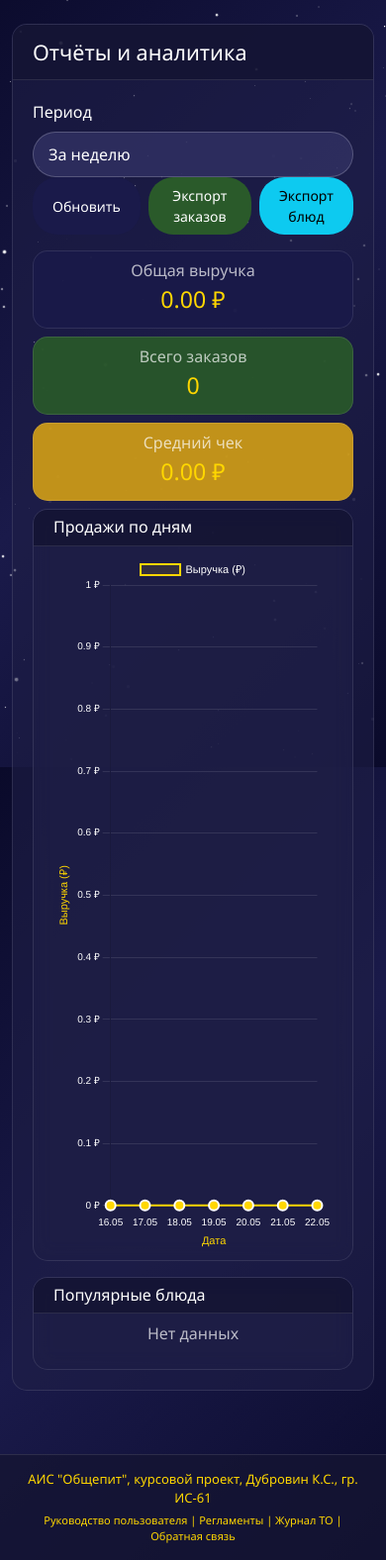
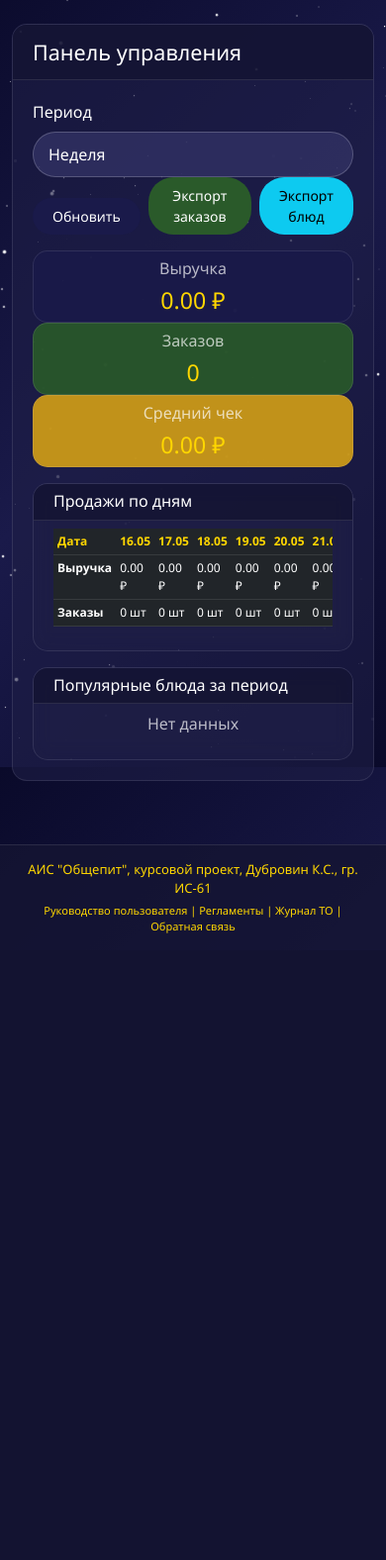
Before and after one commit to kotp2001/obshepit-ais, a Django app: page /reports/ in a window 390 px wide. Shown: the part 69-1645 px from the top of the page at 99% size. After the commit the page ends 1012 px from the top, so only its background shows below. Run offline with Django 4.2, Linux system fonts and the light colour scheme; data that the repository does not hold is empty.

Commit message:
Update reports.html

```diff
--- a/templates/reports.html
+++ b/templates/reports.html
@@ -4,64 +4,90 @@
 <div class="fade-in">
     <div class="card">
         <div class="card-header">
-            <h4 class="mb-0">Отчёты и аналитика</h4>
+            <h4 class="mb-0">Панель управления</h4>
         </div>
         <div class="card-body">
+            <!-- Фильтр периода -->
             <div class="row mb-3">
-                <div class="col-md-4">
+                <div class="col-md-3">
                     <label class="form-label">Период</label>
                     <select id="period-select" class="form-control">
-                        <option value="day">За сегодня</option>
-                        <option value="week" selected>За неделю</option>
-                        <option value="month">За месяц</option>
+                        <option value="day">Сегодня</option>
+                        <option value="week" selected>Неделя</option>
+                        <option value="month">Месяц</option>
                     </select>
                 </div>
-                <div class="col-md-8 d-flex gap-2">
+                <div class="col-md-9 d-flex gap-2 align-items-end">
                     <button class="btn btn-primary btn-sm" onclick="loadReports()">Обновить</button>
                     <button class="btn btn-success btn-sm" onclick="window.location.href='/export/orders/'">Экспорт заказов</button>
                     <button class="btn btn-info btn-sm" onclick="window.location.href='/export/popular/'">Экспорт блюд</button>
                 </div>
             </div>
 
-            <div class="row">
-                <div class="col-md-4 mb-2">
-                    <div class="card text-center" style="background: rgba(26,26,74,0.9); padding: 10px;">
-                        <h6 style="color: rgba(255,255,255,0.7); margin: 0;">Общая выручка</h6>
-                        <h3 id="total-revenue" style="color: #ffd700; margin: 5px 0;">0 ₽</h3>
+            <!-- Карточки статистики -->
+            <div class="row mb-3">
+                <div class="col-md-4">
+                    <div class="card text-center" style="background: rgba(26,26,74,0.9);">
+                        <div class="card-body py-2">
+                            <h6 style="color: rgba(255,255,255,0.7);">Выручка</h6>
+                            <h3 id="total-revenue" style="color: #ffd700; margin: 0;">0 ₽</h3>
+                        </div>
                     </div>
                 </div>
-                <div class="col-md-4 mb-2">
-                    <div class="card text-center" style="background: rgba(42,90,42,0.9); padding: 10px;">
-                        <h6 style="color: rgba(255,255,255,0.7); margin: 0;">Всего заказов</h6>
-                        <h3 id="total-orders" style="color: #ffd700; margin: 5px 0;">0</h3>
+                <div class="col-md-4">
+                    <div class="card text-center" style="background: rgba(42,90,42,0.9);">
+                        <div class="card-body py-2">
+                            <h6 style="color: rgba(255,255,255,0.7);">Заказов</h6>
+                            <h3 id="total-orders" style="color: #ffd700; margin: 0;">0</h3>
+                        </div>
                     </div>
                 </div>
-                <div class="col-md-4 mb-2">
-                    <div class="card text-center" style="background: rgba(212,160,23,0.9); padding: 10px;">
-                        <h6 style="color: rgba(255,255,255,0.7); margin: 0;">Средний чек</h6>
-                        <h3 id="avg-check" style="color: #ffd700; margin: 5px 0;">0 ₽</h3>
-                    </div>
-                </div>
-            </div>
-
-            <div class="row">
-                <div class="col-md-12">
-                    <div class="card">
-                        <div class="card-header py-2">
-                            <h6 class="mb-0">Продажи по дням</h6>
-                        </div>
-                        <div class="card-body py-2" style="min-height: 300px;">
-                            <canvas id="sales-chart" width="100%" height="250"></canvas>
+                <div class="col-md-4">
+                    <div class="card text-center" style="background: rgba(212,160,23,0.9);">
+                        <div class="card-body py-2">
+                            <h6 style="color: rgba(255,255,255,0.7);">Средний чек</h6>
+                            <h3 id="avg-check" style="color: #ffd700; margin: 0;">0 ₽</h3>
                         </div>
                     </div>
                 </div>
             </div>
 
-            <div class="row mt-3">
-                <div class="col-md-12">
+            <!-- Продажи по дням (таблица) -->
+            <div class="row mb-3">
+                <div class="col-12">
                     <div class="card">
                         <div class="card-header py-2">
-                            <h6 class="mb-0">Популярные блюда</h6>
+                            <h6 class="mb-0">Продажи по дням</h6>
+                        </div>
+                        <div class="card-body py-2">
+                            <div class="table-responsive">
+                                <table class="table table-sm table-dark" style="font-size: 12px;">
+                                    <thead>
+                                        <tr id="table-dates">
+                                            <th>Дата</th>
+                                        </tr>
+                                    </thead>
+                                    <tbody>
+                                        <tr id="table-revenue">
+                                            <td><strong>Выручка</strong></td>
+                                        </tr>
+                                        <tr id="table-orders">
+                                            <td><strong>Заказы</strong></td>
+                                        </tr>
+                                    </tbody>
+                                </table>
+                            </div>
+                        </div>
+                    </div>
+                </div>
+            </div>
+
+            <!-- Популярные блюда -->
+            <div class="row">
+                <div class="col-12">
+                    <div class="card">
+                        <div class="card-header py-2">
+                            <h6 class="mb-0">Популярные блюда за период</h6>
                         </div>
                         <div class="card-body py-2">
                             <div id="popular-dishes">
@@ -77,10 +103,7 @@
     </div>
 </div>
 
-<script src="https://cdn.jsdelivr.net/npm/chart.js"></script>
 <script>
-    let chart = null;
-
     async function loadReports() {
         let period = document.getElementById('period-select').value;
 
@@ -93,84 +116,45 @@
                 document.getElementById('total-orders').innerHTML = data.data.total_orders;
                 document.getElementById('avg-check').innerHTML = data.data.avg_check.toFixed(2) + ' ₽';
 
+                // Таблица продаж по дням
+                let datesHtml = '<th>Дата</th>';
+                let revenueHtml = '<td><strong>Выручка</strong></td>';
+                let ordersHtml = '<td><strong>Заказы</strong></td>';
+
+                for (let day of data.data.daily_data) {
+                    datesHtml += `<th>${day.date}</th>`;
+                    revenueHtml += `<td>${day.revenue.toFixed(2)} ₽</td>`;
+                    ordersHtml += `<td>${day.orders} шт</td>`;
+                }
+
+                document.getElementById('table-dates').innerHTML = datesHtml;
+                document.getElementById('table-revenue').innerHTML = revenueHtml;
+                document.getElementById('table-orders').innerHTML = ordersHtml;
+
+                // Популярные блюда
                 let popularHtml = '';
                 if (data.data.popular_dishes && data.data.popular_dishes.length > 0) {
-                    popularHtml = '<div class="row">';
-                    data.data.popular_dishes.forEach((dish, index) => {
+                    popularHtml = `
+                        <table class="table table-sm table-dark" style="font-size: 12px;">
+                            <thead>
+                                <tr><th>Название</th><th>Продано</th><th>Выручка</th></tr>
+                            </thead>
+                            <tbody>
+                    `;
+                    data.data.popular_dishes.forEach((dish) => {
                         popularHtml += `
-                            <div class="col-md-4 col-sm-6 mb-2">
-                                <div class="d-flex justify-content-between align-items-center p-2" style="background: rgba(50,50,100,0.5); border-radius: 8px;">
-                                    <div>
-                                        <span style="background: #ffd700; color: #1a1a4a; padding: 0px 8px; border-radius: 10px; font-size: 12px;">${index + 1}</span>
-                                        <strong class="ms-2" style="color: white; font-size: 13px;">${dish.name}</strong>
-                                    </div>
-                                    <span style="color: #ffd700; font-size: 13px;">${dish.count} шт</span>
-                                </div>
-                            </div>
+                            <tr>
+                                <td>${dish.name}</td>
+                                <td>${dish.count} шт</td>
+                                <td>${(dish.count * (dish.price || 0)).toFixed(2)} ₽</td>
+                            </tr>
                         `;
                     });
-                    popularHtml += '</div>';
+                    popularHtml += `</tbody></table>`;
                 } else {
                     popularHtml = '<p class="text-center" style="color: rgba(255,255,255,0.7);">Нет данных</p>';
                 }
                 document.getElementById('popular-dishes').innerHTML = popularHtml;
-
-                // Данные для графика
-                let labels = data.data.daily_data.map(d => d.date);
-                let revenues = data.data.daily_data.map(d => d.revenue);
-
-                if (chart) chart.destroy();
-                let ctx = document.getElementById('sales-chart').getContext('2d');
-                chart = new Chart(ctx, {
-                    type: 'line',
-                    data: {
-                        labels: labels,
-                        datasets: [{
-                            label: 'Выручка (₽)',
-                            data: revenues,
-                            borderColor: '#ffd700',
-                            backgroundColor: 'rgba(255,215,0,0.1)',
-                            borderWidth: 2,
-                            fill: true,
-                            tension: 0.3,
-                            pointBackgroundColor: '#ffd700',
-                            pointBorderColor: '#fff',
-                            pointBorderWidth: 2,
-                            pointRadius: 5,
-                            pointHoverRadius: 7
-                        }]
-                    },
-                    options: {
-                        responsive: true,
-                        maintainAspectRatio: true,
-                        plugins: {
-                            legend: {
-                                position: 'top',
-                                labels: { color: 'white', font: { size: 11 } }
-                            },
-                            tooltip: {
-                                callbacks: {
-                                    label: function(context) {
-                                        return context.raw.toFixed(2) + ' ₽';
-                                    }
-                                }
-                            }
-                        },
-                        scales: {
-                            x: {
-                                ticks: { color: 'white', font: { size: 10 } },
-                                grid: { display: false },
-                                title: { display: true, text: 'Дата', color: '#ffd700', font: { size: 11 } }
-                            },
-                            y: {
-                                beginAtZero: true,
-                                ticks: { color: 'white', callback: function(val) { return val + ' ₽'; }, font: { size: 10 } },
-                                grid: { color: 'rgba(255,255,255,0.1)' },
-                                title: { display: true, text: 'Выручка (₽)', color: '#ffd700', font: { size: 11 } }
-                            }
-                        }
-                    }
-                });
             }
         } catch (error) {
             console.error('Error:', error);
@@ -182,4 +166,17 @@
         loadReports();
     });
 </script>
+
+<style>
+    .table-dark {
+        background: rgba(30,30,70,0.5);
+    }
+    .table-dark th {
+        color: #ffd700;
+        font-weight: 600;
+    }
+    .table-dark td {
+        color: white;
+    }
+</style>
 {% endblock %}
```
